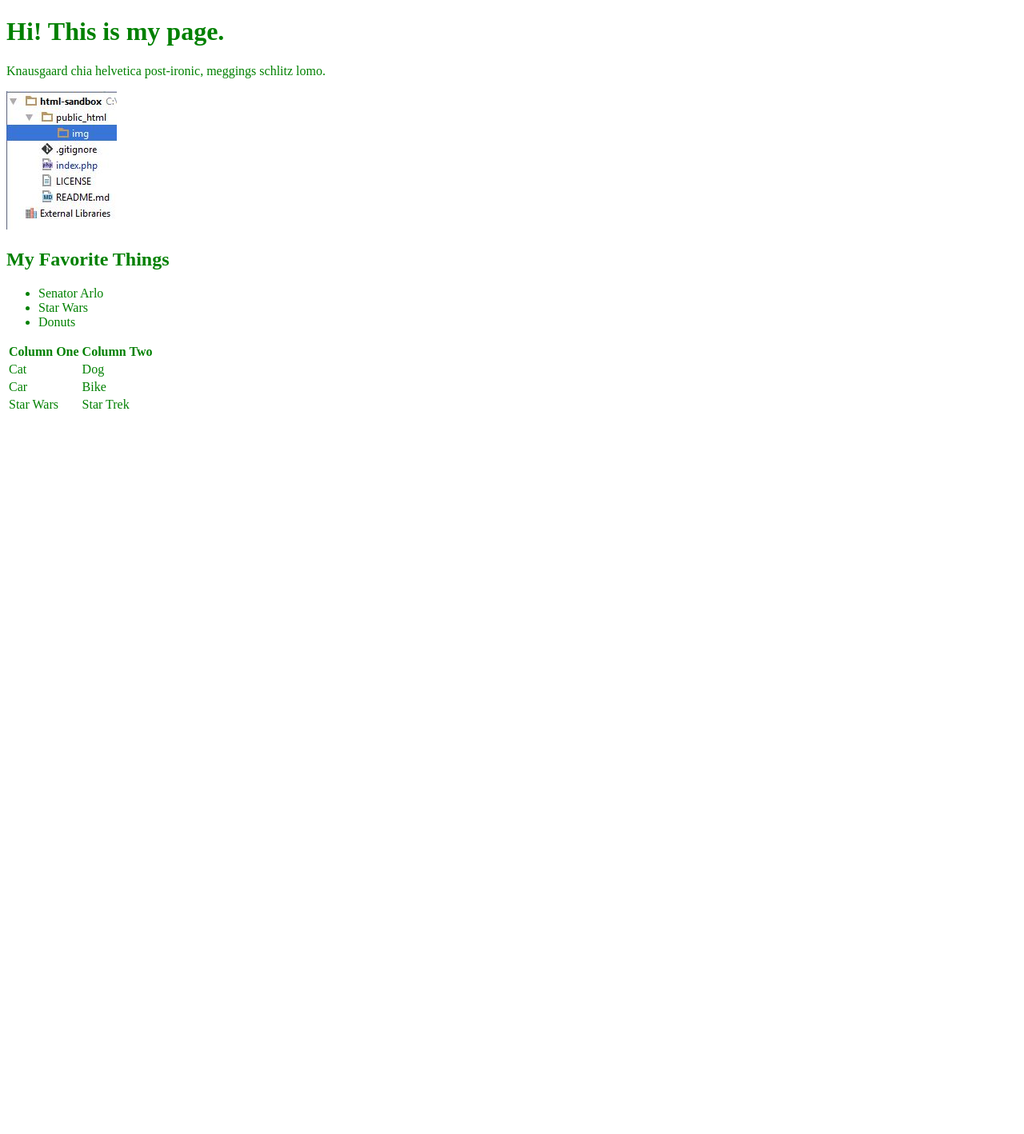
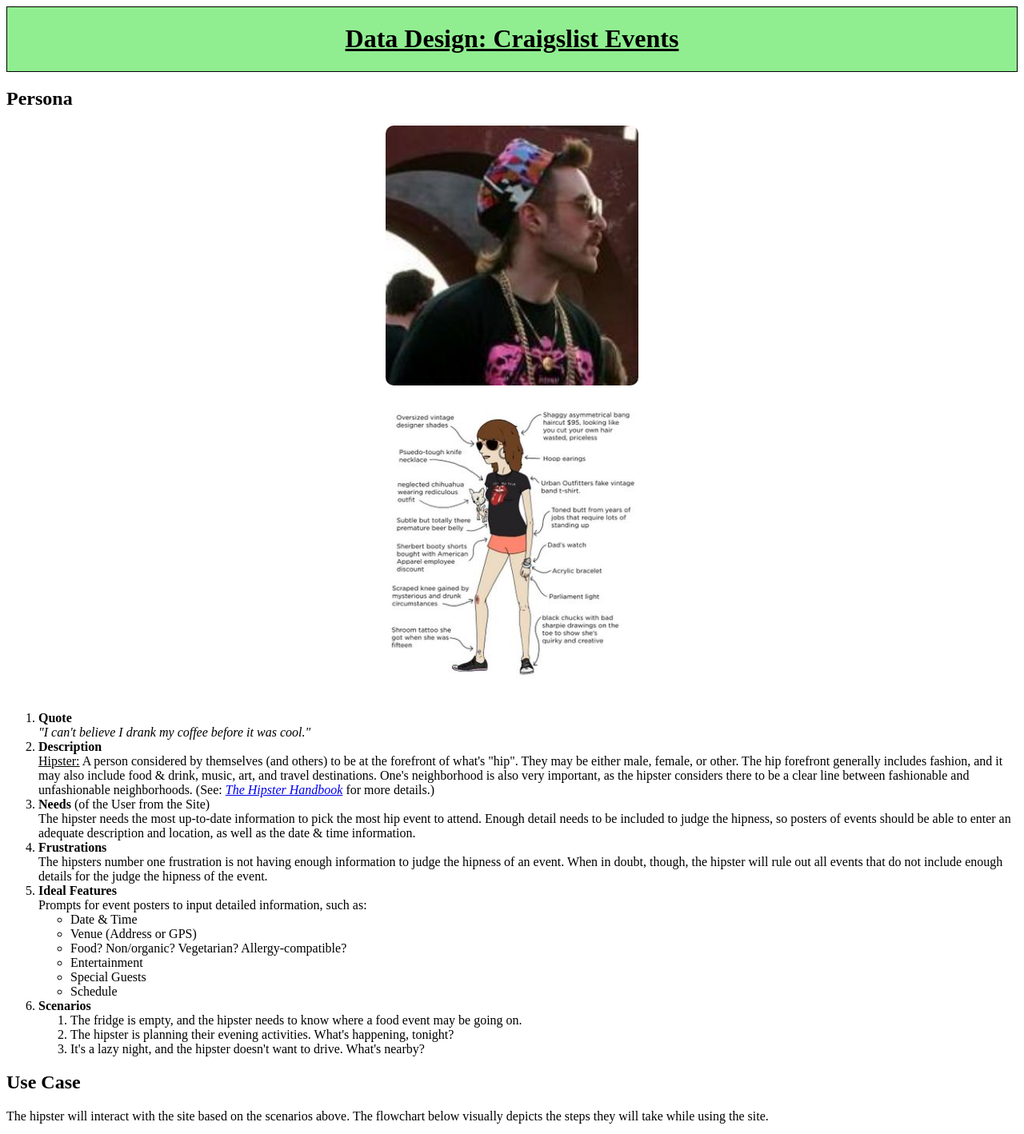
Before and after one commit to gwells4/about-me, a PHP site: page / in a window 1280 px wide. Shown: the top 1418 px of the page at 80% size. Before the commit the page ends 511 px from the top, so only its background shows below. Run offline with PHP 8.4, Linux system fonts and the light colour scheme.

Commit message:
Updated about me site in preparation for PWP.

```diff
--- a/public_html/css/stylesheet.css
+++ b/public_html/css/stylesheet.css
@@ -1,3 +1,92 @@
+
+h1 {
+	text-decoration: underline;
+
+	/* -webkit-marquee: auto medium infinite alternate normal; */
+
+	marquee-direction: left;
+	marquee-play-count: infinite;
+	marquee-speed: normal;
+	marquee-style: alternate;
+
+}
+
+h2 {
+	font-weight: bold;
+}
+
+h3 {
+	font-weight: bold;
+}
+
 body {
-	color: green;
+	color: black;
 }
+
+body header {
+	background: #90EE90;
+	border:1px solid #000000;
+	color: black;
+	text-align: center;
+
+	/* marquee-direction: left; */
+	/* marquee-play-count: 10; */
+	/* marquee-speed: normal; */
+	/* marquee-style: alternate; */
+
+}
+
+
+
+[ id |= picture ] {
+	alignment: center;
+	border-radius: 10px;
+
+	/* Have the image resize automatically as the size of the browser window changes. */
+	max-width: 100%;
+	height: auto;
+
+	/* Center the image. */
+	display: block;
+	margin: auto;
+	width: 25%;
+}
+
+
+[ src $= svg ] {
+	alignment: right;
+	border-radius: 10px;
+
+	/* Have the image resize automatically as the size of the browser window changes. */
+	max-width: 80%;
+	height: auto;
+
+	/* Center the image. */
+	display: block;
+	margin: auto;
+	width: 80%;
+}
+
+table {
+	border: 1px solid black;
+	border-collapse: collapse;
+	width: 100%;
+}
+
+td {
+	border: 1px solid black;
+	text-align: left;
+	vertical-align: top;
+	padding: 5px;
+}
+
+tr:nth-child(even){background-color: #f2f2f2}
+
+th {
+	background-color: #90EE90;
+	color: black;
+	border: 1px solid black;
+	text-align: left;
+	vertical-align: middle;
+	padding: 5px;
+}
--- a/public_html/index.php
+++ b/public_html/index.php
@@ -4,12 +4,12 @@
 	<head>
 
 		<meta charset="utf-8" />
-		<link rel="Browser Tab Icon" href="img/icon-php-file.jpg" type="image/jpg">
+		<link rel="Browser-Tab Icon" href="img/icon-list.svg" type="image/svg">
 
 		<!-- Add CSS file -->
 		<link href="css/stylesheet.css" rel="stylesheet" type="text/css" />
 
-		<title>Repository 3: About Me (PWP beta)</title>
+		<title>Repository 4: Data Design - Craigslist Events</title>
 
 	</head>
 
@@ -17,54 +17,133 @@
 
 		<!-- This is the header -->
 		<header>
-			<h1>Hi! This is my page.</h1>
+			<h1>Data Design: Craigslist Events</h1>
 		</header>
 
 		<!-- This is the main page content. -->
 		<main>
 
-			<!-- Begin section 1 -->
+			<!-- Section 1: Persona -->
 			<section>
-				<p>Knausgaard chia helvetica post-ironic, meggings schlitz lomo.</p>
-				<img src="img/sandbox-image-1.jpg" alt="First Sandbox Image">
+
+				<h2>Persona</h2>
+
+				<img id="picture-male-hipster" src="img/male-hipster.jpg" alt="Picture of Male Hipster for Persona">
+				<img id="picture-female-hipster" src="img/female-hipster-annotated.jpg" alt="Picture of Female Hipster for Persona">
+
+				<ol>
+					<li>
+						<b>Quote</b><br>
+						<i>"I can't believe I drank my coffee before it was cool."</i>
+					</li>
+					<li>
+						<b>Description</b><br>
+						<u>Hipster:</u> A person considered by themselves (and others) to be at the forefront of what's "hip". They may be either male, female, or other. The hip forefront generally includes fashion, and it may also include food &amp; drink, music, art, and travel destinations. One's neighborhood is also very important, as the hipster considers there to be a clear line between fashionable and unfashionable neighborhoods. (See: <a href="https://en.wikipedia.org/wiki/The_Hipster_Handbook"><i>The Hipster Handbook</i></a> for more details.)
+					</li>
+					<li>
+						<b>Needs</b> (of the User from the Site)<br>
+						The hipster needs the most up-to-date information to pick the most hip event to attend. Enough detail needs to be included to judge the hipness, so posters of events should be able to enter an adequate description and location, as well as the date &amp; time information.
+					</li>
+					<li>
+						<b>Frustrations</b><br>
+						The hipsters number one frustration is not having enough information to judge the hipness of an event. When in doubt, though, the hipster will rule out all events that do not include enough details for the judge the hipness of the event.
+					</li>
+					<li>
+						<b>Ideal Features</b><br>
+						Prompts for event posters to input detailed information, such as:
+						<ul>
+							<li>Date &amp; Time</li>
+							<li>Venue (Address or GPS)</li>
+							<li>Food? Non/organic? Vegetarian? Allergy-compatible?</li>
+							<li>Entertainment</li>
+							<li>Special Guests</li>
+							<li>Schedule</li>
+						</ul>
+					</li>
+					<li>
+						<b>Scenarios</b><br>
+						<ol>
+							<li>The fridge is empty, and the hipster needs to know where a food event may be going on.</li>
+							<li>The hipster is planning their evening activities. What's happening, tonight?</li>
+							<li>It's a lazy night, and the hipster doesn't want to drive. What's nearby?</li>
+						</ol>
+					</li>
+				</ol>
+
 			</section>
 
-			<!-- Begin section 2 -->
+			<!-- Section 2: Use Case -->
 			<section>
-				<h2>My Favorite Things</h2>
-				<ul>
-					<li>Senator Arlo</li>
-					<li>Star Wars</li>
-					<li>Donuts</li>
-				</ul>
+
+				<h2>Use Case</h2>
+
+				<p>The hipster will interact with the site based on the scenarios above. The flowchart below visually depicts the steps they will take while using the site.</p>
+
+				<img  id="diagram-use-case" src="img/about-me-use-case.svg" alt="Flow chart for use case" >
+
 			</section>
 
-			<!-- Begin section 3 -->
+			<!-- Section 3: User Interaction Flow -->
 			<section>
 
+				<h2>User Interaction Flow</h2>
+
+				<ol>
+					<li>If the user wants to know what events are on a specific date, then they search using the calendar.</li>
+					<li>If the user wants to know what events of a certain type are going on, then they will check the appropriate boxes for the category of the even they are interested in.</li>
+					<li>If the user wants to know what events are related to a specific keyword, then they will use the search box to search the events for those keywords.</li>
+				</ol>
+
+			</section>
+
+			<!-- Section 4: Entities -->
+			<section>
+
+				<h2>Data Design</h2>
+
+				<h3>Entities</h3>
+
 				<table>
+					<tr>
+						<th>Entity</th>
+						<th>events</th>
+						<th>images</th>
+						<th>posters</th>
+					</tr>
+					<tr>
+						<th>Attributes</th>
+						<td>
+							eventId<br>
+							eventDateTime<br>
+							eventVenue<br>
+							eventCategory<br>
+							eventDetails
+						</td>
+						<td>
+							posterName<br>
+							posterEmail<br>
+							posterPhone<br>
+							posterEventId
+						</td>
+						<td>
+							imageId<br>
+							imageEventId<br>
+							imageFilename<br>
+							imagePath<br>
+						</td>
+					</tr>
+				</table>
 
-					<tr>
-						<th>Column One</th>
-						<th>Column Two</th>
-					</tr>
+				<h3>Conceptual Model</h3>
 
-					<tr>
-						<td>Cat</td>
-						<td>Dog</td>
-					</tr>
+				<ol>
+					<li>Many <b>events</b> can have many <b>images</b>.</li>
+					<li>One <b>poster</b> can post many <b>events</b>.</li>
+				</ol>
 
-					<tr>
-						<td>Car</td>
-						<td>Bike</td>
-					</tr>
+				<h3>Entity Relationship Diagram</h3>
 
-					<tr>
-						<td>Star Wars</td>
-						<td>Star Trek</td>
-					</tr>
-
-				</table>
+				<img  id="diagram-entity-relationship" src="img/about-me-erd.svg" alt="Entity Relationship Diagram" >
 
 			</section>
 
```
Also changed, not shown: public_html/img/about-me-erd.svg (added), public_html/img/about-me-use-case.svg (added), public_html/img/female-guitar-player.jpg (added), public_html/img/female-hipster-annotated.jpg (added), public_html/img/icon-list.svg (added), public_html/img/male-hipster.jpg (added), public_html/img/use-case-flowchart.png (added).
